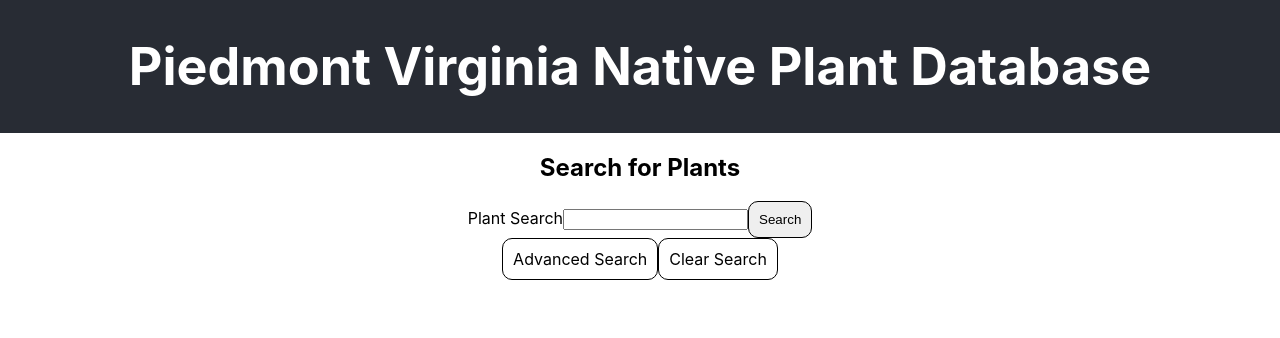
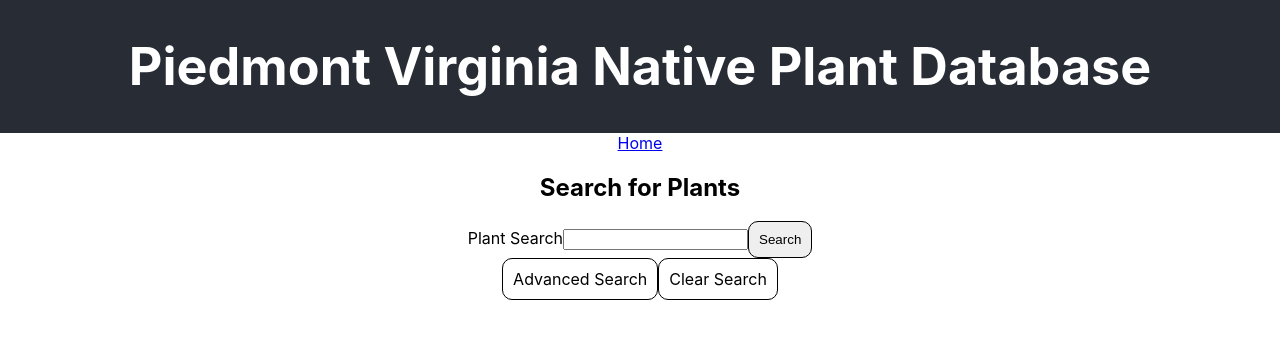
Before and after one commit to code-for-charlottesville/piedmont-native-plants-db, a React (Create React App) app in the folder client/: page /Search in a window 1280 px wide. Shown: the top 338 px of the page. Built offline with nearby package versions, Linux system fonts and the light colour scheme.

Commit message:
added home link to search page

```diff
--- a/client/src/components/Search.jsx
+++ b/client/src/components/Search.jsx
@@ -1,6 +1,7 @@
 import React, { useState } from 'react'
 import { InfoCard } from './InfoCard'
 import { searchOptionsObject } from '../elements/searchOptionsObject'
+import { Link } from 'react-router-dom'
 
 export const Search=()=>{
     const[searchResults, setSearchResults] = useState([])
@@ -57,6 +58,7 @@ export const Search=()=>{
     }
     return (
         <div class="search-form">
+        <Link to="/">Home</Link>
             <div>
                 <h2>Search for Plants</h2>
             </div>
```
